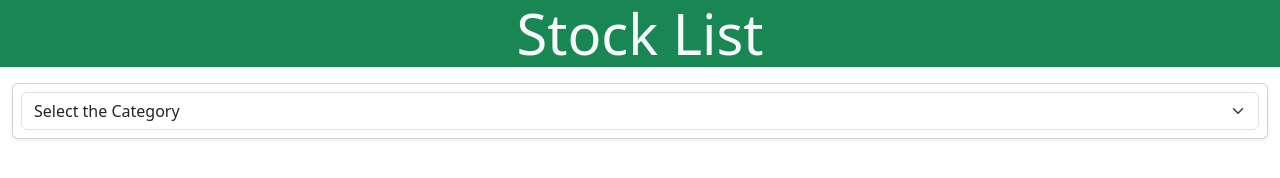
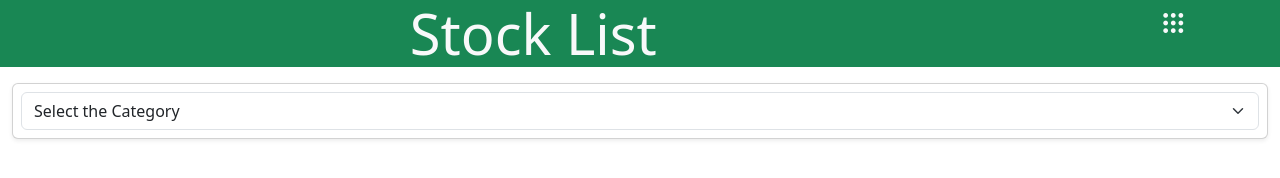
Before and after one commit to cr3992/stock-list, a plain HTML site: page index.html in a window 1280 px wide. Drawn offline with nearby package versions, Linux system fonts and the light colour scheme.

Commit message:
Update index.html
added the tools link

```diff
--- a/index.html
+++ b/index.html
@@ -5,6 +5,7 @@
     <meta http-equiv="X-UA-Compatible" content="IE=edge">
     <meta name="viewport" content="width=device-width, initial-scale=1.0">
     <link rel="stylesheet" href="https://cdn.jsdelivr.net/npm/bootstrap@5.3.0/dist/css/bootstrap.min.css">
+    <link rel="stylesheet" href="https://fonts.googleapis.com/css2?family=Material+Symbols+Outlined:opsz,wght,FILL,GRAD@48,400,0,0" />
     <title>Document</title>
     <style>
         .container-scroll {
@@ -22,9 +23,12 @@
 <body>
     <div class="container-fluid">
         <div class="row text-light text-center bg-success">
-            <div class="col-">
+            <div class="col-10">
                 <b class="display-4">Stock List</b>
             </div>
+            <div class="col-2">
+        <a href="https://cr3992.github.io/stock-market-tools/" class="text-light text-right"><span class="material-symbols-outlined mt-2" style="font-size:30px;">apps</span></a>
+      </div>
         </div>
         <div class="card p-2 mt-3 shadow-sm">
             <div class="row">
```
